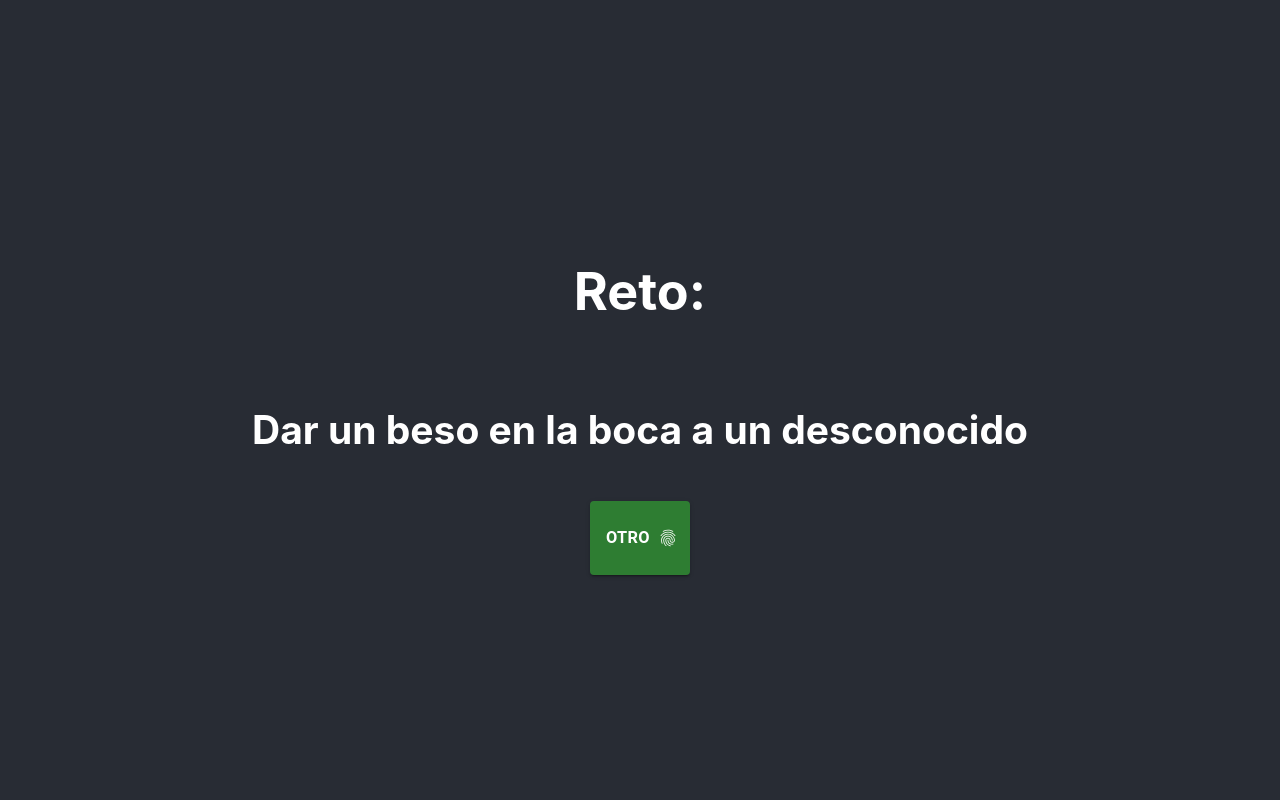
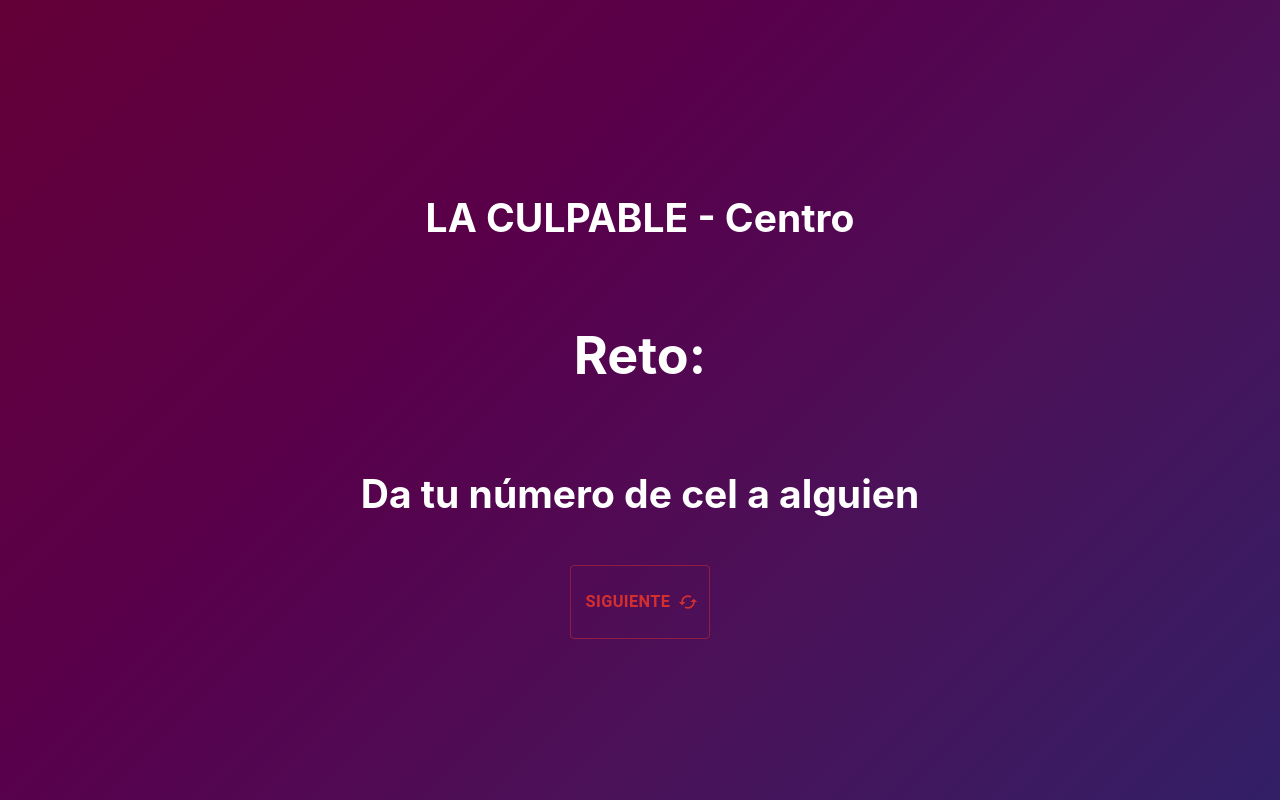
Before and after one commit to KuroZacky/retos-random-v1, a React (Create React App) app: page / in a window 1280 px wide. Built offline with nearby package versions, Linux system fonts and the light colour scheme.

Commit message:
Agregando estilos craperos

```diff
--- a/src/App.css
+++ b/src/App.css
@@ -14,7 +14,6 @@
 }
 
 .App-header {
-  background-color: #282c34;
   min-height: 100vh;
   display: flex;
   flex-direction: column;
--- a/src/App.js
+++ b/src/App.js
@@ -1,30 +1,77 @@
 import * as React from "react";
 import Button from "@mui/material/Button";
 import Box from "@mui/material/Box";
-import Fingerprint from "@mui/icons-material/Fingerprint";
+import Cached from "@mui/icons-material/Cached";
 import "./App.css";
 
 function App() {
   const retos = [
-    "Tener una conversación con una persona aleatoria",
-    "Pedirle el número de teléfono a alguien",
+    "Tener una conversación con un desconocido",
+    "Saca a bailar a un desconocido",
+    "Pedirle el número de teléfono a un desconocido",
     "Shot",
     "Abraza a la primera persona que encuentres",
     "Grita que estas enamorad@",
+    "Da una nalgada a alguien",
     "Besa a alguien en el cuello",
     "Shot",
+    "Saca a bailar a un amigo",
     "Fondo a tu bebida",
-    "Dar un beso en la boca a un desconocido",
+    "Da un beso a un desconocido",
     "Shot",
-    "gritar: «Hago un oral gratis»",
+    "Grita: «Hago un oral gratis»",
+    "Besa a una chica",
+    "Cachetada a alguien (solo si eres chica)",
+    "Saca a bailar a un amigo",
+    "Fondo a tu bebida",
+    "Pide una bebida especial",
+    "Haz el 4",
+    "¿Otra botella?",
+    "Pide MOET",
+    "Invitale un shot a alguien",
+    "Decide quien toma",
+    "De la mesa, ¿a quien le darías?",
+    "Baila con la persona a tu derecha",
+    "Baila con la persona a tu izquierda",
+    "Comparte un shot con quien quieras (ambos toman)",
+    "Baila sexy",
+    "Da tu número de cel a alguien",
+    "¿Posición sexual favorita?",
+    "Regala un beso",
+    "Despeina a alguien",
+    "Muerde a alguien",
+    "Da una nalgada a alguien",
+    "Ronda de shots",
+    "Sacudele la cabeza a alguien",
   ];
 
   const [indice, setIndice] = React.useState(
     Math.floor(Math.random() * (retos.length - 0) + 0)
   );
 
-  const nuevoReto = () =>
+  const [timer, setTimer] = React.useState(3);
+  const [showTimer, setShowTimer] = React.useState(false);
+
+  const updateTimer = (timer) => {
+    setTimeout(() => {
+      if (timer === 0) {
+        setShowTimer(false);
+        return;
+      }
+      if (timer - 1 > 0) {
+        setTimer((prevState) => --prevState);
+        updateTimer(timer);
+      }
+     } , 1000)
+  }
+
+  const nuevoReto = () => {
+    setShowTimer(true);
+    updateTimer(timer);
     setIndice(Math.floor(Math.random() * (retos.length - 0) + 0));
+  }
+
+
 
   return (
     <div className="App App-header">
@@ -38,16 +85,17 @@ function App() {
           gap: 2,
         }}
       >
+        <h2>LA CULPABLE - Centro</h2>
         <h1>Reto:</h1>
         <h2>{retos[indice]}</h2>
         <Button
           onClick={nuevoReto}
-          color="success"
+          color="error"
           sx={{ maxWidth: "300px", fontWeight: "bold" }}
-          variant="contained"
-          endIcon={<Fingerprint />}
+          variant="outlined"
+          endIcon={<Cached />}
         >
-          <h3>OTRO</h3>
+          {<h3>SIGUIENTE</h3>}
         </Button>
       </Box>
     </div>
--- a/src/index.css
+++ b/src/index.css
@@ -5,7 +5,7 @@ body {
     sans-serif;
   -webkit-font-smoothing: antialiased;
   -moz-osx-font-smoothing: grayscale;
-  background-color: rgb(0, 30, 60);
+  background-image: linear-gradient(315deg, #321f66 0, #3c1a61 12.5%, #45155c 25%, #4d0f57 37.5%, #530751 50%, #58004b 62.5%, #5d0045 75%, #60003e 87.5%, #630038 100%) !important;
 }
 
 code {
```
